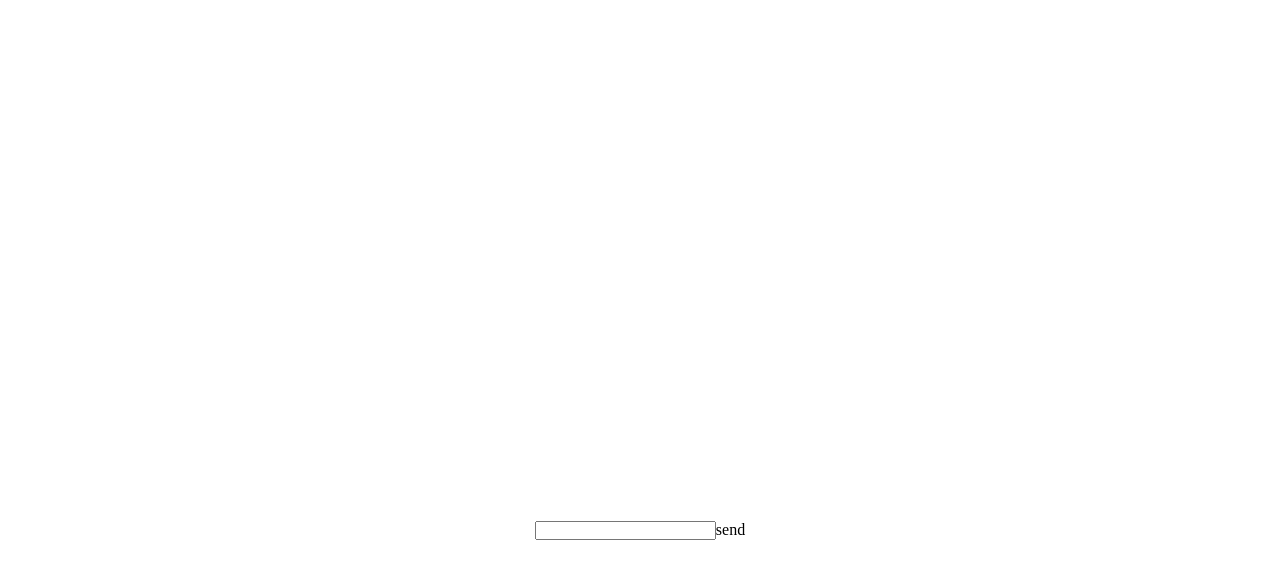
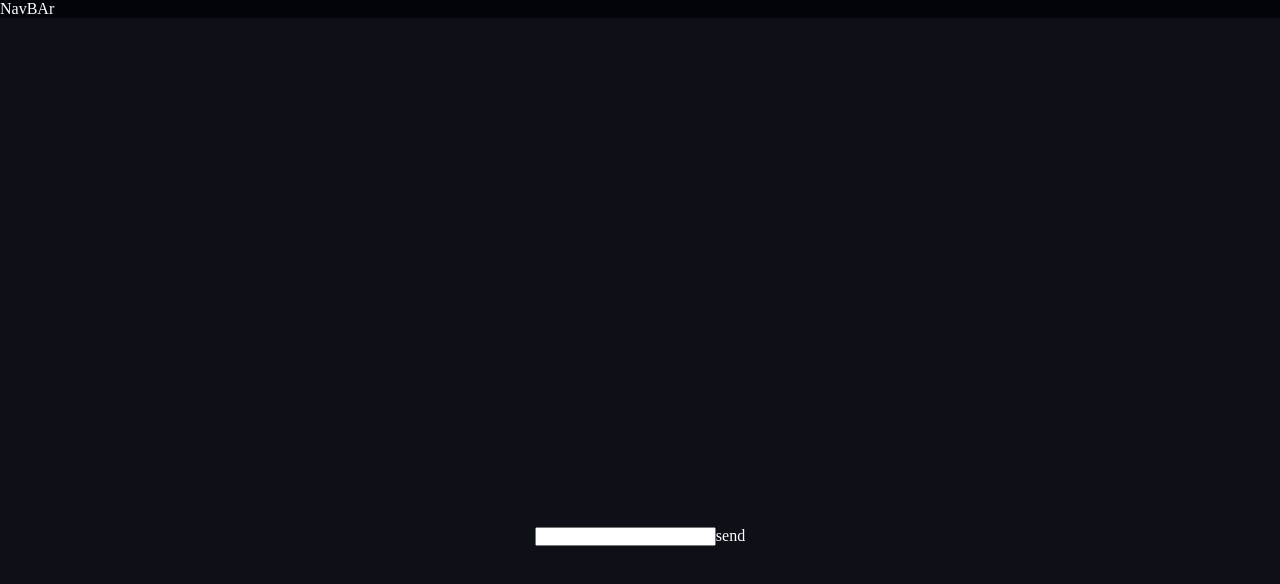
Before and after one commit to Waro0N/GENai-POC, a React app in the folder frontend/app/: page / in a window 1280 px wide. Shown: the top 584 px of the page. Built offline with nearby package versions, Linux system fonts and the light colour scheme; the HTML template or start-up script is replaced by a standard one.

Commit message:
NavBar Component

```diff
--- a/frontend/app/src/components/answers/answer.module.css
+++ b/frontend/app/src/components/answers/answer.module.css
@@ -12,6 +12,7 @@
 }
 
 .answerText {
+  color: black;
   word-wrap: break-word;
   word-break: break-all;
 }
--- /dev/null
+++ b/frontend/app/src/components/navBar/navBar.module.css
@@ -0,0 +1,3 @@
+.navContainer {
+  background-color: #010409;
+}
--- /dev/null
+++ b/frontend/app/src/components/navBar/navBar.tsx
@@ -0,0 +1,11 @@
+import styles from "./navBar.module.css";
+
+const NavBar = () => {
+  return (
+    <>
+      <div className={styles.navContainer}>NavBAr</div>
+    </>
+  );
+};
+
+export default NavBar;
--- a/frontend/app/src/components/question/question.module.css
+++ b/frontend/app/src/components/question/question.module.css
@@ -11,6 +11,7 @@
 }
 
 .text {
+  color: black;
   word-wrap: break-word;
   word-break: break-all;
 }
--- a/frontend/app/src/index.css
+++ b/frontend/app/src/index.css
@@ -3,3 +3,8 @@
   padding: 0px;
   box-sizing: border-box;
 }
+
+body {
+  background-color: #0d1117;
+  color: white;
+}
--- a/frontend/app/src/pages/chats/chat.tsx
+++ b/frontend/app/src/pages/chats/chat.tsx
@@ -5,6 +5,7 @@ import UserQuestion from "../../components/question/userQuestion";
 import Answers from "../../components/answers/answer";
 import UserInput from "../../components/userInput/userInput";
 import { useState } from "react";
+import NavBar from "../../components/navBar/navBar";
 
 interface Answers {
   question: string;
@@ -38,7 +39,9 @@ const Chat = () => {
   return (
     <>
       <div className={styles.container}>
-        <div></div>
+        <div className={styles.TopBarContainer}>
+          <NavBar />
+        </div>
         <div className={styles.chatContainer}>
           {ansStream.length > 0 ? (
             <>
```
Also changed, not shown: 1 other file (tests, documents, lock files or other folders).
